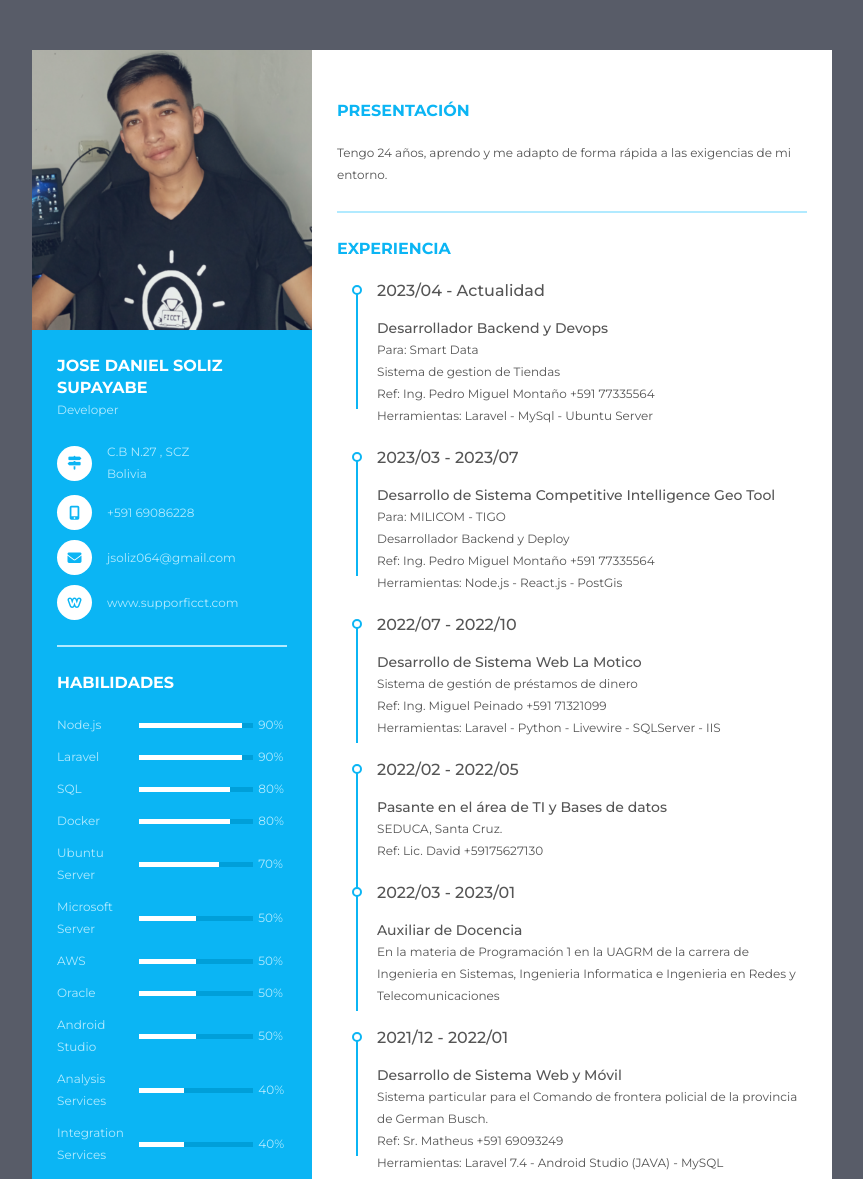
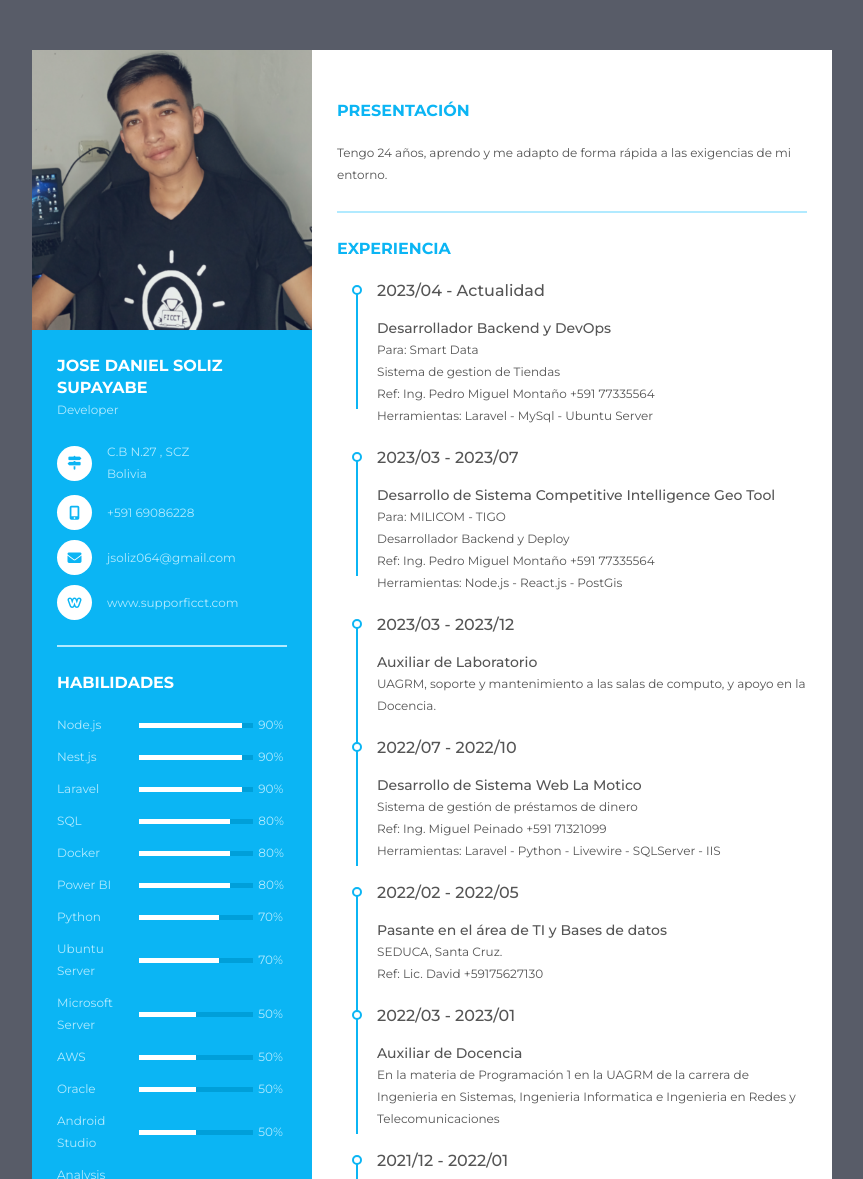
Before and after one commit to jsoliz064/jsoliz064.github.io, a plain HTML site: page docs/index.html in a window 1280 px wide. Shown: the top 1179 px of the page, without its empty margins (208-1071 px from the left). Drawn offline with Linux system fonts and the light colour scheme.

Commit message:
update cv

```diff
--- a/docs/index.html
+++ b/docs/index.html
@@ -72,6 +72,15 @@
             </li>
             <li>
               <div class="skill_name">
+                Nest.js
+              </div>
+              <div class="skill_progress">
+                <span style="width: 90%;"></span>
+              </div>
+              <div class="skill_per">90%</div>
+            </li>
+            <li>
+              <div class="skill_name">
                 Laravel
               </div>
               <div class="skill_progress">
@@ -96,6 +105,24 @@
                 <span style="width: 80%;"></span>
               </div>
               <div class="skill_per">80%</div>
+            </li>
+            <li>
+              <div class="skill_name">
+                Power BI
+              </div>
+              <div class="skill_progress">
+                <span style="width: 80%;"></span>
+              </div>
+              <div class="skill_per">80%</div>
+            </li>
+            <li>
+              <div class="skill_name">
+                Python
+              </div>
+              <div class="skill_progress">
+                <span style="width: 70%;"></span>
+              </div>
+              <div class="skill_per">70%</div>
             </li>
             <li>
               <div class="skill_name">
@@ -181,7 +208,7 @@
           <li>
             <div class="date">2023/04 - Actualidad</div>
             <div class="info">
-              <p class="semi-bold">Desarrollador Backend y Devops</p>
+              <p class="semi-bold">Desarrollador Backend y DevOps</p>
               <p>Para: Smart Data</p>
               <p>Sistema de gestion de Tiendas</p>
               <p>Ref: Ing. Pedro Miguel Montaño +591 77335564</p>
@@ -201,6 +228,14 @@
           </li>
 
           <li>
+            <div class="date">2023/03 - 2023/12</div>
+            <div class="info">
+              <p class="semi-bold">Auxiliar de Laboratorio</p>
+              <p>UAGRM, soporte y mantenimiento a las salas de computo, y apoyo en la Docencia.</p>
+            </div>
+          </li>
+
+          <li>
             <div class="date">2022/07 - 2022/10</div>
             <div class="info">
               <p class="semi-bold">Desarrollo de Sistema Web La Motico</p>
@@ -209,6 +244,7 @@
               <p>Herramientas: Laravel - Python - Livewire - SQLServer - IIS</p>
             </div>
           </li>
+
           <li>
             <div class="date">2022/02 - 2022/05</div>
             <div class="info">
@@ -289,12 +325,12 @@
           <li>
             <div class="date">2018 - 2023</div>
             <div class="info">
-              <p class="semi-bold">Ingeniería en Sistemas, Egresado</p>
+              <p class="semi-bold">Ingeniería en Sistemas</p>
               <p>UAGRM, Santa Cruz - Bolivia</p>
             </div>
           </li>
           <li>
-            <div class="date">2023 - Presente</div>
+            <div class="date">2023/04 - 2023/11</div>
             <div class="info">
               <p class="semi-bold">Diplomado en DevOps Essentials</p>
               <p>UAGRM, Santa Cruz - Bolivia</p>
```
